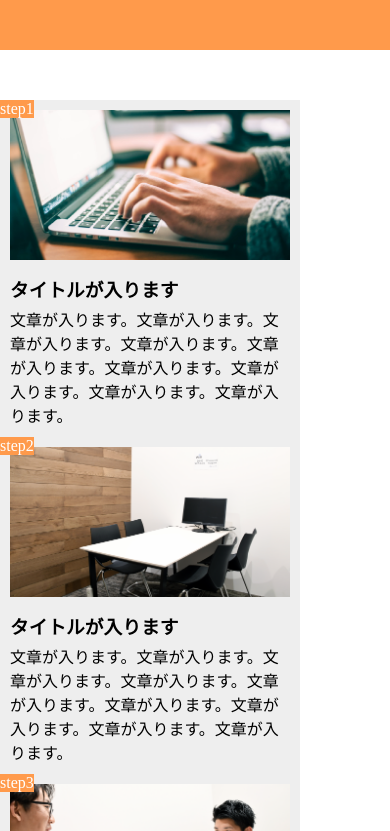
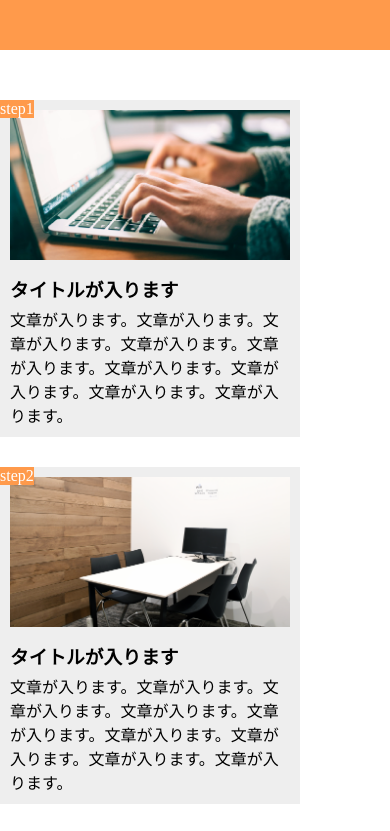
Before and after one commit to fukamaru97/KADAI1, a plain HTML site: page index.html in a window 390 px wide. Shown: the top 831 px of the page. Drawn offline with Linux system fonts and the light colour scheme.

Commit message:
[Finish] 1-10

```diff
--- a/style.css
+++ b/style.css
@@ -79,7 +79,7 @@ footer {
 
   .step-box {
     width: 300px;
-    margin-right: 30px;
+    margin-bottom: 30px;
     padding: 10px;
     position: relative;
     background-color: #eee;
```
Also changed, not shown: 1 other file.
